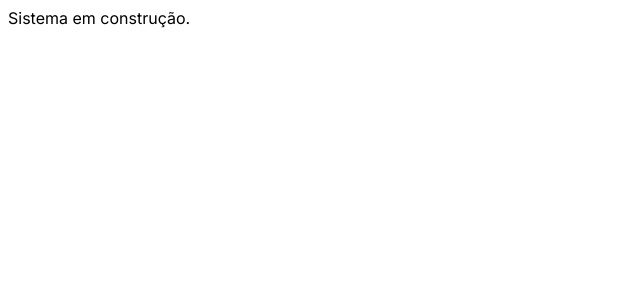
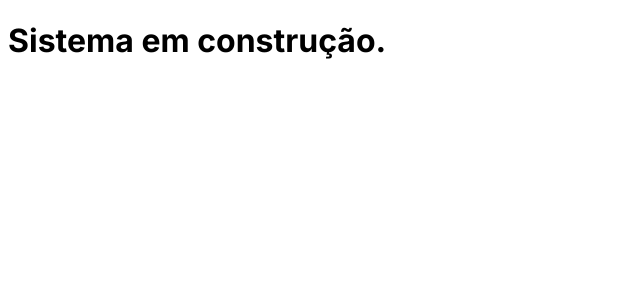
Before and after one commit to EwertonMuryllo/Acme, a Next.js app: page / in a window 1280 px wide. Shown: the top 300 px of the page, without its empty margins (0-640 px from the left). Built offline with nearby package versions, Linux system fonts and the light colour scheme; a web font is replaced by a local one.

Commit message:
feat: implementar mensagem informativa temporaria

```diff
--- a/src/app/page.tsx
+++ b/src/app/page.tsx
@@ -1,3 +1,7 @@
 export default function page() {
-  return 'Sistema em construção.';
-};
+ return (
+   <main>
+    <h1>Sistema em construção.</h1>
+   </main>
+ );
+}
```
